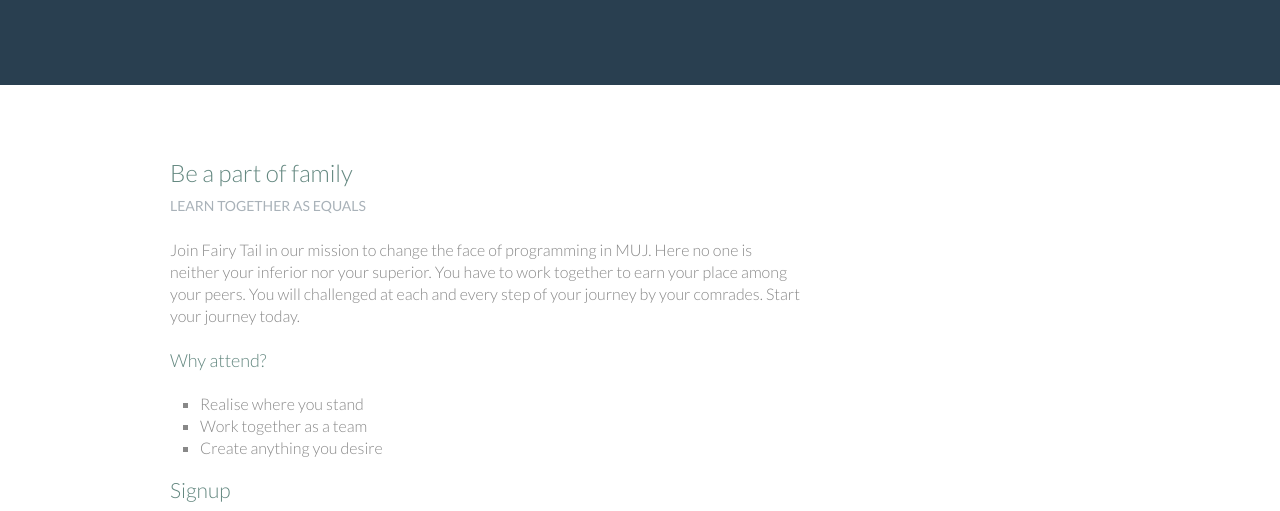
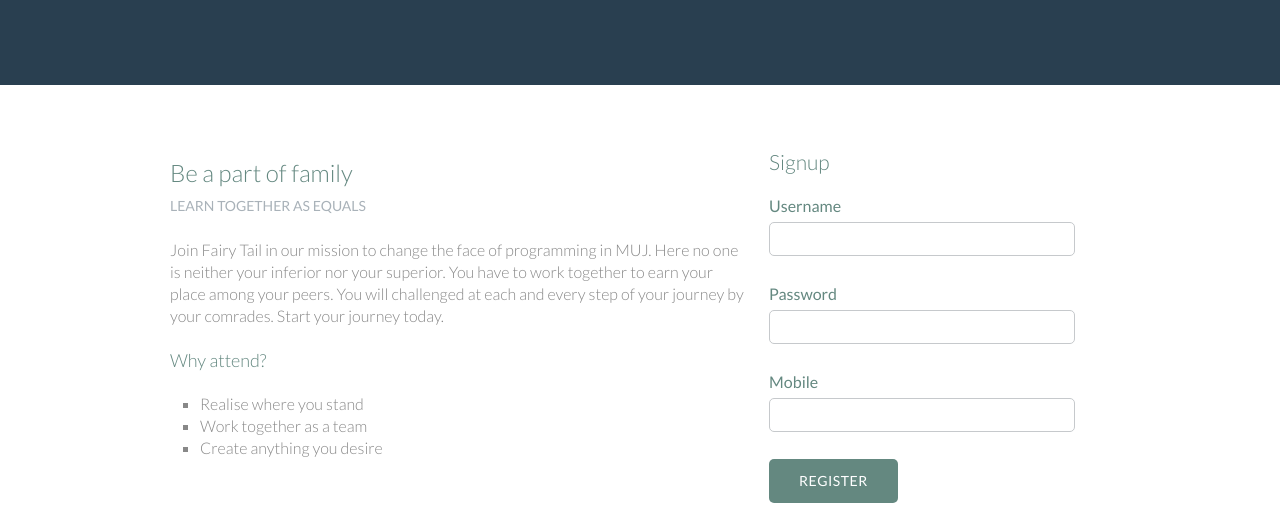
Before and after one commit to RohitRoy741/FairyTail.github.io, a plain HTML site: page Register.html in a window 1280 px wide. Shown: the part 289-800 px from the top of the page. Drawn offline with Linux system fonts and the light colour scheme.

Commit message:
Update main.css

```diff
--- a/Assets/Stylesheets/main.css
+++ b/Assets/Stylesheets/main.css
@@ -142,7 +142,7 @@
   width: 30%;
 }
 .col-2-3{
-  width: 66%;
+  width: 60%;
 }
 .col-1-3,
 .col-2-3{
```
